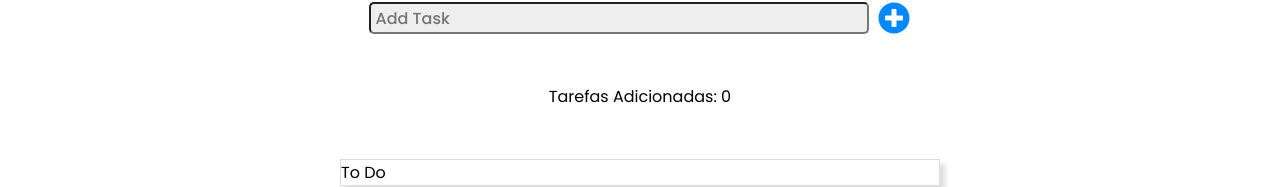
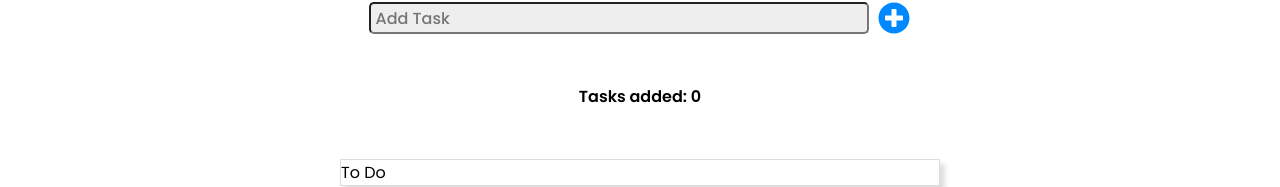
Before and after one commit to jeffmmartins/task-manager, a React (Create React App) app: page / in a window 1280 px wide. Shown: the part 166-353 px from the top of the page. Built offline with nearby package versions, Linux system fonts and the light colour scheme.

Commit message:
style: tag p styled

```diff
--- a/src/App.tsx
+++ b/src/App.tsx
@@ -1,4 +1,3 @@
-import { Footer } from "./components/Footer/Footer";
 import { Header } from "./components/Header/Header";
 import { MainContent } from "./components/MainContent/MainContent";
 import { GlobalStyle } from "./style/GlobalStyle";
--- a/src/components/Form/Form.tsx
+++ b/src/components/Form/Form.tsx
@@ -3,7 +3,6 @@ import { useForm } from "react-hook-form";
 import * as S from "./style"
 import { FaPlusCircle } from "react-icons/fa";
 import {MdOutlineCheckBoxOutlineBlank } from "react-icons/md"
-import { Footer } from "../Footer/Footer";
 import { TaskCount } from "../TaskCount/TaskCount";
 
 interface DataInput {
--- a/src/components/TaskCount/TaskCount.tsx
+++ b/src/components/TaskCount/TaskCount.tsx
@@ -4,11 +4,13 @@ interface FooterProps {
     tasks: string[];
 }
 
-export const TaskCount:React.FC <FooterProps> = ({tasks}) => {
-    return(
+export const TaskCount: React.FC<FooterProps> = ({ tasks }) => {
+    return (
 
         <S.ContainerFooter>
-            <p>Tarefas Adicionadas: {tasks.length}</p>
+            <S.Text>
+                Tasks added: {tasks.length}
+            </S.Text>
         </S.ContainerFooter>
 
     )
--- a/src/components/TaskCount/style.tsx
+++ b/src/components/TaskCount/style.tsx
@@ -7,3 +7,8 @@ align-items: center;
 
 margin: 50px;
 `
+
+export const Text = styled.p`
+font-family: "Poppins", sans-serif;
+font-weight: 600;
+`
```
